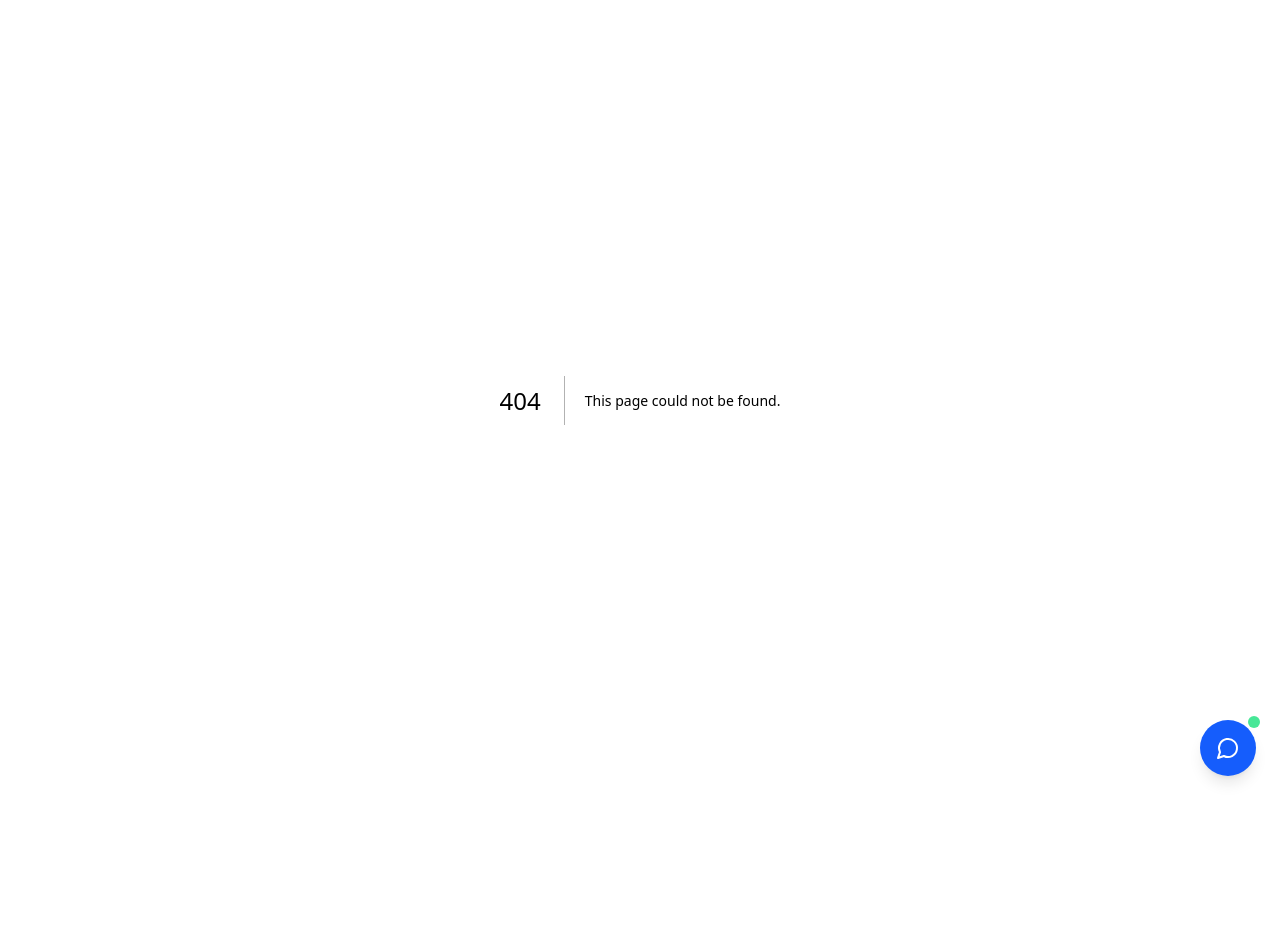
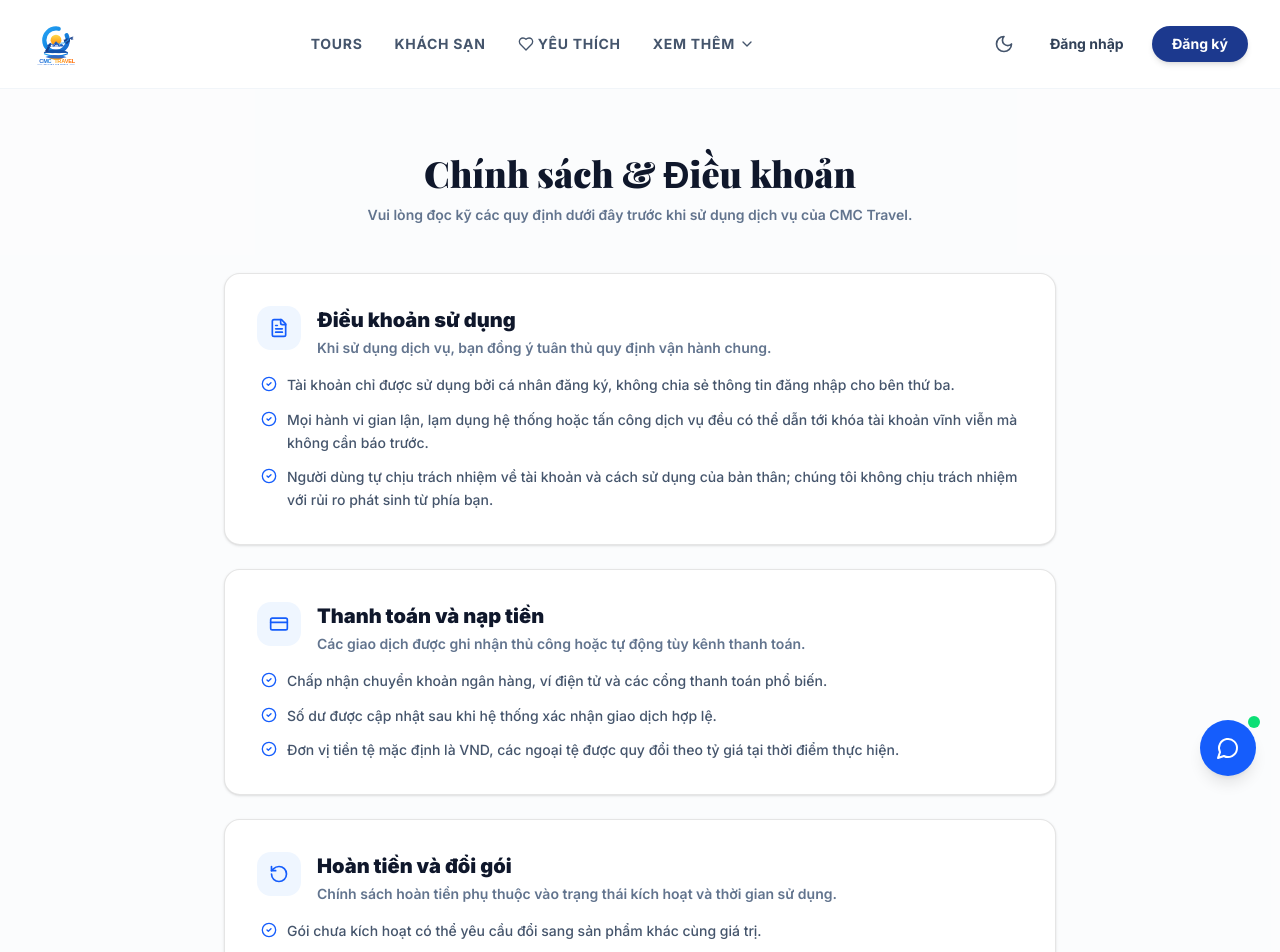
Before and after one commit to DyanCheng/Web4in1-S5-, a Next.js app in the folder frontend/: page /policy in a window 1280 px wide. Before the commit this address had no page. Shown: the top 952 px of the page. Before the commit the page ends 800 px from the top, so only its background shows below. Built offline with nearby package versions, Linux system fonts and the light colour scheme; a web font is replaced by a local one.

Commit message:
add policy

```diff
--- a/frontend/src/app/page.tsx
+++ b/frontend/src/app/page.tsx
@@ -305,11 +305,14 @@ export default function HomePage() {
                 <div className="flex-1 text-left">
                   <label className="text-[10px] uppercase tracking-wider text-slate-400 dark:text-slate-500 block font-bold">Ngày đi</label>
                   <input
+                    placeholder="Chọn ngày"
                     type="date"
                     min={getTodayDate()}
                     value={searchQuery.date}
                     onChange={(e) => setSearchQuery(prev => ({ ...prev, date: e.target.value }))}
                     className="w-full outline-none text-sm text-slate-800 dark:text-slate-100 font-bold bg-transparent focus:ring-0"
+                    onPaste={(e) => e.preventDefault()} // Prevent pasting
+                    onKeyDown={(e) => e.preventDefault()} // Prevent typing
                   />
                 </div>
               </div>
--- /dev/null
+++ b/frontend/src/app/policy/page.tsx
@@ -0,0 +1,158 @@
+"use client";
+
+import Header from '@/components/Header';
+import Footer from '@/components/Footer';
+import { useTheme } from '@/contexts/ThemeContext';
+import {
+  FileText,
+  CreditCard,
+  RotateCcw,
+  Shield,
+  AlertCircle,
+  Calendar,
+  CheckCircle2,
+} from 'lucide-react';
+import type { LucideIcon } from 'lucide-react';
+
+type PolicySection = {
+  id: string;
+  title: string;
+  summary: string;
+  icon: LucideIcon;
+  points: string[];
+};
+
+const policySections: PolicySection[] = [
+  {
+    id: 'terms',
+    title: 'Điều khoản sử dụng',
+    summary: 'Khi sử dụng dịch vụ, bạn đồng ý tuân thủ quy định vận hành chung.',
+    icon: FileText,
+    points: [
+      'Tài khoản chỉ được sử dụng bởi cá nhân đăng ký, không chia sẻ thông tin đăng nhập cho bên thứ ba.',
+      'Mọi hành vi gian lận, lạm dụng hệ thống hoặc tấn công dịch vụ đều có thể dẫn tới khóa tài khoản vĩnh viễn mà không cần báo trước.',
+      'Người dùng tự chịu trách nhiệm về tài khoản và cách sử dụng của bản thân; chúng tôi không chịu trách nhiệm với rủi ro phát sinh từ phía bạn.',
+    ],
+  },
+  {
+    id: 'payment',
+    title: 'Thanh toán và nạp tiền',
+    summary: 'Các giao dịch được ghi nhận thủ công hoặc tự động tùy kênh thanh toán.',
+    icon: CreditCard,
+    points: [
+      'Chấp nhận chuyển khoản ngân hàng, ví điện tử và các cổng thanh toán phổ biến.',
+      'Số dư được cập nhật sau khi hệ thống xác nhận giao dịch hợp lệ.',
+      'Đơn vị tiền tệ mặc định là VND, các ngoại tệ được quy đổi theo tỷ giá tại thời điểm thực hiện.',
+    ],
+  },
+  {
+    id: 'refund',
+    title: 'Hoàn tiền và đổi gói',
+    summary: 'Chính sách hoàn tiền phụ thuộc vào trạng thái kích hoạt và thời gian sử dụng.',
+    icon: RotateCcw,
+    points: [
+      'Gói chưa kích hoạt có thể yêu cầu đổi sang sản phẩm khác cùng giá trị.',
+      'Gói đã sử dụng chỉ được hoàn tiền khi lỗi phát sinh từ phía hệ thống.',
+      'Yêu cầu hỗ trợ cần gửi kèm mã giao dịch và thông tin tài khoản liên quan.',
+    ],
+  },
+  {
+    id: 'privacy',
+    title: 'Bảo mật thông tin',
+    summary: 'Dữ liệu người dùng được dùng để vận hành dịch vụ và hỗ trợ sau bán hàng.',
+    icon: Shield,
+    points: [
+      'Thông tin tài khoản được mã hóa và lưu trữ trên hệ thống nội bộ, mật khẩu được hash một chiều.',
+      'Không công khai email, thông tin thanh toán hoặc cấu hình cá nhân của khách hàng.',
+      'Không chia sẻ, mua bán hay cung cấp dữ liệu người dùng cho bên thứ ba khi không có yêu cầu pháp lý.',
+      'Chúng tôi cam kết sản phẩm không chứa mã độc, không đánh cắp thông tin và không sử dụng dữ liệu của bạn trái phép.',
+    ],
+  },
+  {
+    id: 'responsibility',
+    title: 'Giới hạn trách nhiệm',
+    summary:
+      'Chúng tôi nỗ lực duy trì dịch vụ ổn định trong thời gian chạy nhưng không cam kết tuyệt đối về thời gian hoạt động.',
+    icon: AlertCircle,
+    points: [
+      'Tất cả dịch vụ có thể tạm thời bảo trì; thời gian bảo trì sẽ được báo trước trên các kênh liên lạc chính thống.',
+      'Chúng tôi không chịu trách nhiệm với thiệt hại gián tiếp phát sinh từ việc sử dụng hoặc không sử dụng dịch vụ.',
+      'Trong mọi trường hợp, mức đền bù thiệt hại sẽ không vượt quá gói thuê có liên quan.',
+    ],
+  },
+  {
+    id: 'future-policy',
+    title: 'Chính sách tương lai',
+    summary: 'Chính sách có thể thay đổi trong tương lai tùy theo pháp luật hiện hành.',
+    icon: Calendar,
+    points: [
+      'Mọi thay đổi sẽ được cập nhật trực tiếp trên trang này và có hiệu lực ngay sau khi đăng tải.',
+      'Việc tiếp tục sử dụng dịch vụ sau khi chính sách thay đổi đồng nghĩa với việc bạn chấp nhận nội dung mới.',
+    ],
+  },
+];
+
+export default function PolicyPage() {
+  const { theme } = useTheme();
+
+  return (
+    <div
+      className={`min-h-screen bg-slate-50/50 dark:bg-slate-950 font-sans transition-colors duration-300 flex flex-col ${
+        theme === 'dark' ? 'dark text-white' : 'text-slate-900'
+      }`}
+    >
+      <Header />
+
+      <main className="flex-1 max-w-4xl mx-auto px-4 sm:px-6 lg:px-8 py-12 sm:py-16 w-full">
+        <div className="text-center mb-12">
+          <h1 className="text-3xl sm:text-4xl font-black font-serif text-slate-900 dark:text-white mb-3">
+            Chính sách & Điều khoản
+          </h1>
+          <p className="text-slate-500 dark:text-slate-400 font-semibold text-sm max-w-2xl mx-auto">
+            Vui lòng đọc kỹ các quy định dưới đây trước khi sử dụng dịch vụ của CMC Travel.
+          </p>
+        </div>
+
+        <div className="space-y-6">
+          {policySections.map((section) => {
+            const Icon = section.icon;
+            return (
+              <section
+                key={section.id}
+                id={section.id}
+                className="bg-white dark:bg-slate-900 border border-slate-150 dark:border-slate-800 rounded-2xl p-6 sm:p-8 shadow-sm"
+              >
+                <div className="flex items-start gap-4 mb-4">
+                  <div className="shrink-0 size-11 bg-blue-50 dark:bg-blue-950/40 rounded-xl flex items-center justify-center">
+                    <Icon className="size-5 text-blue-600 dark:text-blue-400" />
+                  </div>
+                  <div>
+                    <h2 className="text-lg sm:text-xl font-black text-slate-900 dark:text-white">
+                      {section.title}
+                    </h2>
+                    <p className="text-sm text-slate-500 dark:text-slate-400 font-semibold mt-1">
+                      {section.summary}
+                    </p>
+                  </div>
+                </div>
+                <ul className="space-y-3 pl-1">
+                  {section.points.map((point) => (
+                    <li
+                      key={point}
+                      className="flex items-start gap-2.5 text-sm text-slate-600 dark:text-slate-300 font-medium leading-relaxed"
+                    >
+                      <CheckCircle2 className="size-4 text-blue-600 dark:text-blue-400 shrink-0 mt-0.5" />
+                      <span>{point}</span>
+                    </li>
+                  ))}
+                </ul>
+              </section>
+            );
+          })}
+        </div>
+      </main>
+
+      <Footer />
+    </div>
+  );
+}
--- a/frontend/src/app/register/page.tsx
+++ b/frontend/src/app/register/page.tsx
@@ -146,11 +146,11 @@ export default function RegisterPage() {
             <input type="checkbox" id="terms" className="mt-1" required />
             <label htmlFor="terms" className="text-xs text-slate-500 dark:text-slate-455 font-bold leading-normal">
               Tôi đồng ý với{' '}
-              <a href="#" className="text-blue-600 dark:text-blue-400 hover:underline">
+              <a href="/policy#terms" className="text-blue-600 dark:text-blue-400 hover:underline">
                 Điều khoản dịch vụ
               </a>
               {' '}và{' '}
-              <a href="#" className="text-blue-600 dark:text-blue-400 hover:underline">
+              <a href="/policy#privacy" className="text-blue-600 dark:text-blue-400 hover:underline">
                 Chính sách bảo mật
               </a>
             </label>
```
Also changed, not shown: 1 other file (tests, documents, lock files or other folders).
